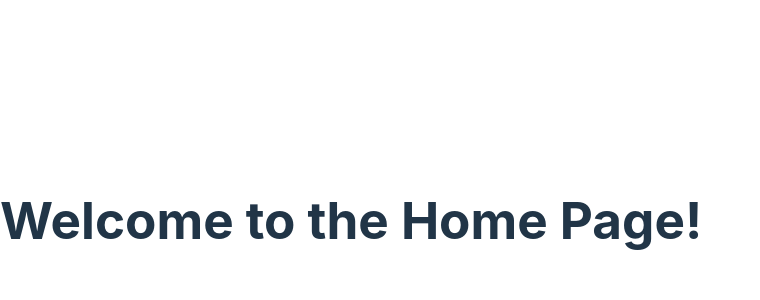
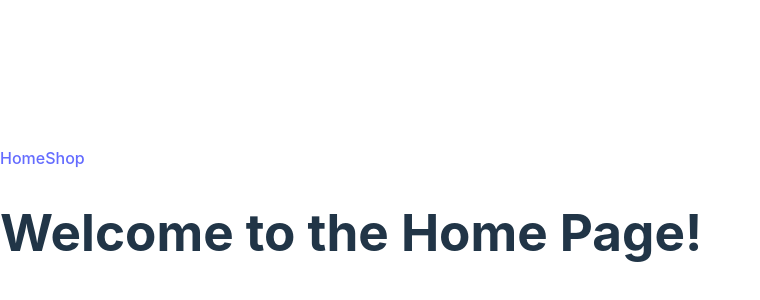
Before and after one commit to Nutty-Nuts/shopping-cart, a React (Vite) app: page / in a window 1280 px wide. Shown: the part 180-480 px from the top of the page, without its empty margins (0-760 px from the left). Built offline with nearby package versions, Linux system fonts and the light colour scheme.

Commit message:
implemented navbar

```diff
--- a/src/App.tsx
+++ b/src/App.tsx
@@ -1,8 +1,13 @@
 import Router from "./Router";
+import Navbar from "./components/Navbar";
+import { BrowserRouter } from "react-router-dom";
 export default function App() {
     return (
         <div>
-            <Router />
+            <BrowserRouter>
+                <Navbar />
+                <Router />
+            </BrowserRouter>
         </div>
     );
 }
--- a/src/Router.tsx
+++ b/src/Router.tsx
@@ -1,16 +1,14 @@
-import { BrowserRouter, Routes, Route } from "react-router-dom";
+import { Routes, Route } from "react-router-dom";
 import Home from "./pages/Home";
 import Shop from "./pages/Shop";
 
 export default function Router() {
     return (
         <div>
-            <BrowserRouter>
-                <Routes>
-                    <Route path="/" element={<Home />} />
-                    <Route path="/shop" element={<Shop />} />
-                </Routes>
-            </BrowserRouter>
+            <Routes>
+                <Route path="/" element={<Home />} />
+                <Route path="/shop" element={<Shop />} />
+            </Routes>
         </div>
     );
 }
--- a/src/components/Navbar.tsx
+++ b/src/components/Navbar.tsx
@@ -0,0 +1,10 @@
+import { Link } from "react-router-dom";
+
+export default function Navbar() {
+    return (
+        <div>
+            <Link to="/">Home</Link>
+            <Link to="/shop">Shop</Link>
+        </div>
+    );
+}
```
